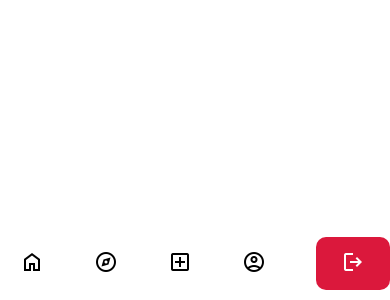
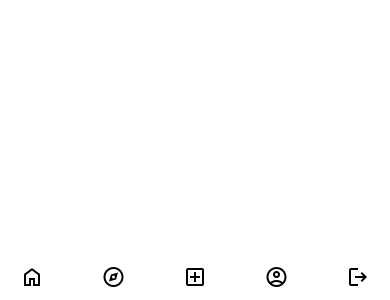
Before and after one commit to Harshit-Choubey-19/Instagram-Clone, a React (Create React App) app in the folder frontend/: page / in a window 390 px wide. Shown: the part 544-844 px from the top of the page. Built offline with nearby package versions, Linux system fonts and the light colour scheme; no server answers; sample sign-in values are in the browser's storage.

Commit message:
Responsive update in icon

```diff
--- a/frontend/src/components/Navbar.jsx
+++ b/frontend/src/components/Navbar.jsx
@@ -79,7 +79,7 @@ function Navbar({ login }) {
 
           <Link to="">
             <li
-              className="prim-btn"
+              className="hov"
               onClick={() => {
                 setModalOpen(true);
               }}
--- a/frontend/src/css/Navbar.css
+++ b/frontend/src/css/Navbar.css
@@ -73,7 +73,7 @@ a {
     box-shadow: 0px -2px 5px #fff;
   }
   .navbar ul {
-    padding: 10px 0px;
+    padding: 6px 0px;
     margin: 0;
   }
 }
```
Also changed, not shown: 11 other files (tests, documents, lock files or other folders).
